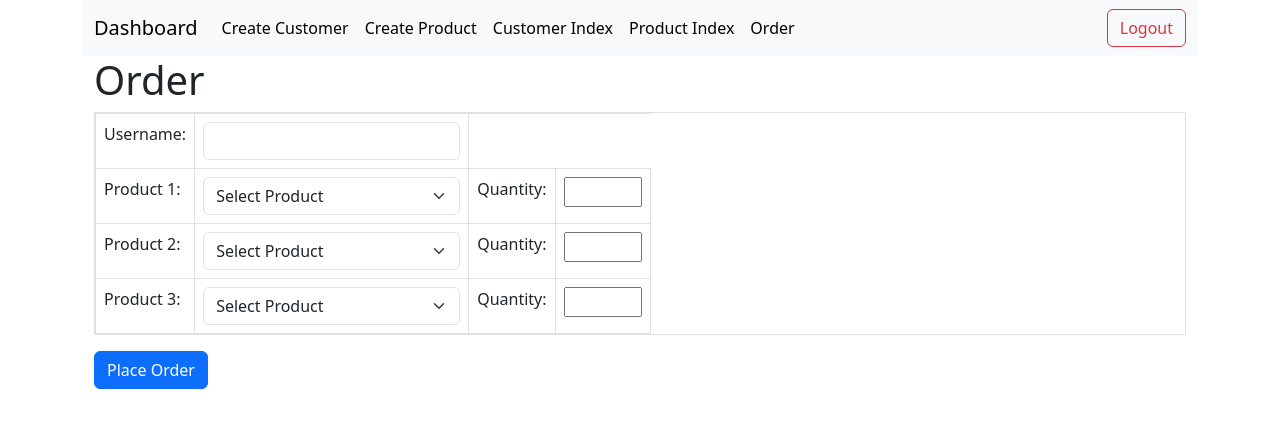
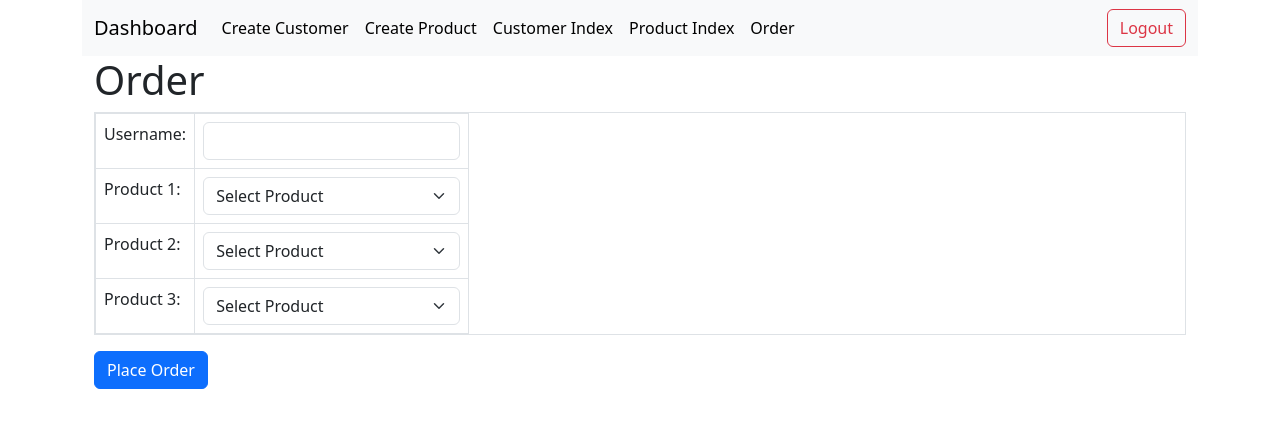
Before and after one commit to Chewvy/web, a PHP site: page /Order.php in a window 1280 px wide. Shown: the top 428 px of the page. Run offline with PHP 8.4, Linux system fonts and the light colour scheme; data that the repository does not hold is empty.

Commit message:
removed quantity

```diff
--- a/project/Order.php
+++ b/project/Order.php
@@ -53,11 +53,8 @@ include 'navbar.php';
 
                     // Validate product selections
                     $product_1_id = $_POST['product_1_id']; //match the selected item with the variables
-                    $product_1_quantity = $_POST['product_1_quantity']; //match the selected item with the variables
                     $product_2_id = $_POST['product_2_id'];
-                    $product_2_quantity = $_POST['product_2_quantity'];
                     $product_3_id = $_POST['product_3_id'];
-                    $product_3_quantity = $_POST['product_3_quantity'];
 
                     if (empty($username)) {
                         echo "<div class='alert alert-danger'>Please enter the username</div>";
@@ -68,24 +65,20 @@ include 'navbar.php';
                             $order_id = $con->lastInsertId();
 
                             // Insert query for ORDER DETAILS
-                            $orderDetailQuery = "INSERT INTO order_details SET order_id=:order_id, product_id=:product_id, quantity=:quantity";
+                            $orderDetailQuery = "INSERT INTO order_details SET order_id=:order_id, product_id=:product_id";
                             $orderDetailStmt = $con->prepare($orderDetailQuery);
 
                             $orderDetailStmt->bindParam(':order_id', $order_id);
                             $orderDetailStmt->bindParam(':product_id', $product_id);
-                            $orderDetailStmt->bindParam(':quantity', $quantity);
 
                             // Insert the selected product IDs and quantities into order_details table
                             $orderDetailStmt->bindParam(':product_id', $product_1_id);
-                            $orderDetailStmt->bindParam(':quantity', $product_1_quantity);
                             $orderDetailStmt->execute();
 
                             $orderDetailStmt->bindParam(':product_id', $product_2_id);
-                            $orderDetailStmt->bindParam(':quantity', $product_2_quantity);
                             $orderDetailStmt->execute();
 
                             $orderDetailStmt->bindParam(':product_id', $product_3_id);
-                            $orderDetailStmt->bindParam(':quantity', $product_3_quantity);
                             $orderDetailStmt->execute();
 
                             echo "<div class='alert alert-success'>Order placed successfully.</div>";
@@ -131,8 +124,6 @@ include 'navbar.php';
                             ?>
                         </select>
                     </td>
-                    <td>Quantity:</td>
-                    <td><input type="number" name="product_1_quantity" min="1" max="5"></td>
                 </tr>
                 <tr>
                     <td>Product 2:</td>
@@ -150,8 +141,6 @@ include 'navbar.php';
                             ?>
                         </select>
                     </td>
-                    <td>Quantity:</td>
-                    <td><input type="number" name="product_2_quantity" min="1" max="5"></td>
                 </tr>
                 <tr>
                     <td>Product 3:</td>
@@ -168,9 +157,6 @@ include 'navbar.php';
                             }
                             ?>
                         </select>
-                    </td>
-                    <td>Quantity:</td>
-                    <td><input type="number" name="product_3_quantity" min="1" max="5"></td>
                 </tr>
             </table>
 
```
